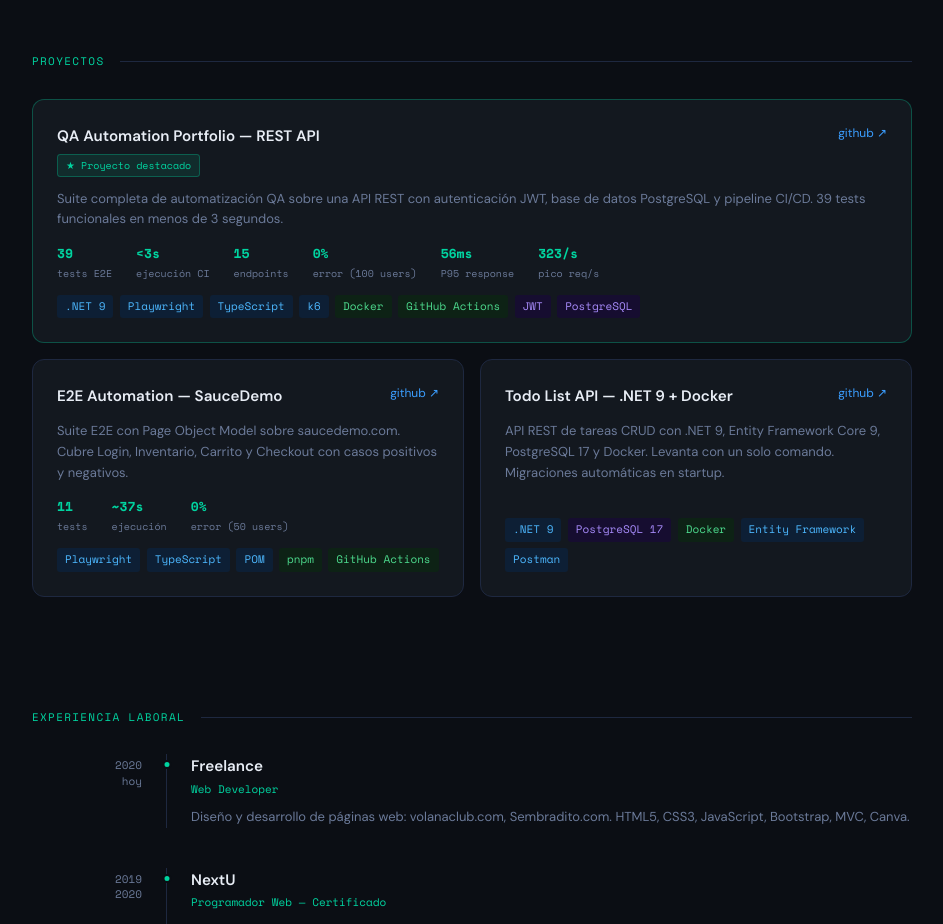
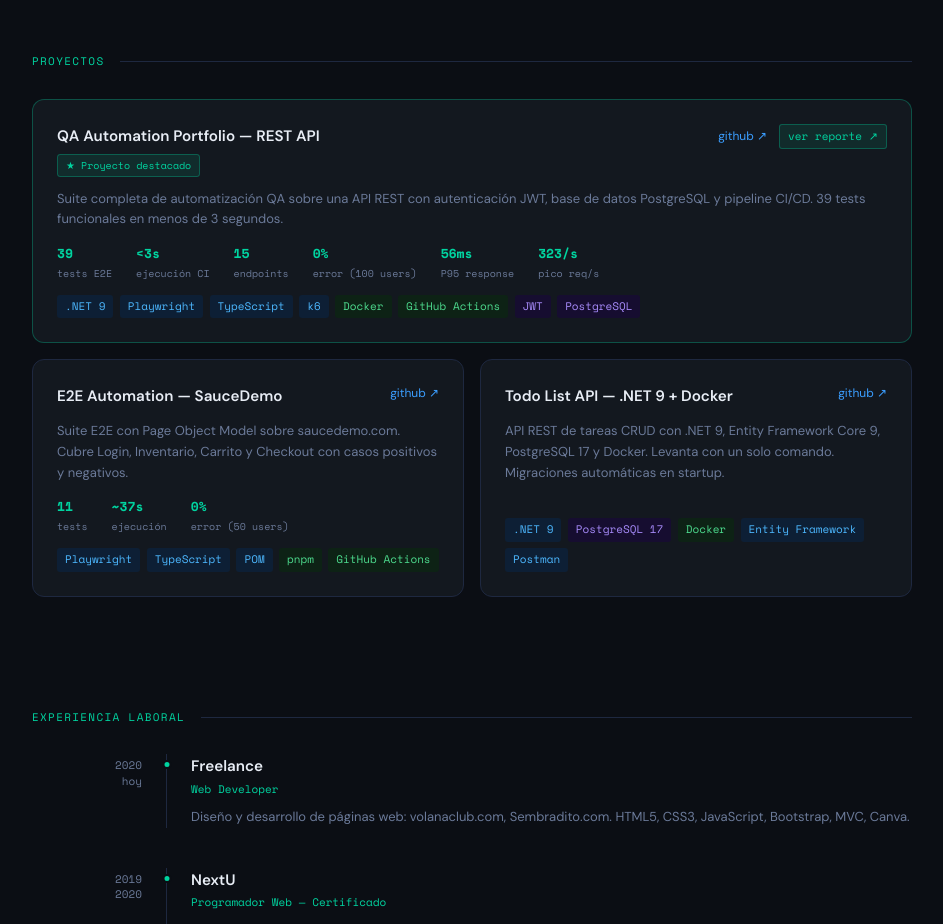
Before and after one commit to JulioCesar339/portfolio, a website built with Vite: page index.html in a window 1280 px wide. Shown: the part 909-1833 px from the top of the page, without its empty margins (168-1111 px from the left). Built offline with nearby package versions, Linux system fonts and the light colour scheme.

Commit message:
feat: add report link to project card

```diff
--- a/index.html
+++ b/index.html
@@ -75,8 +75,10 @@
             <div class="proj-title">QA Automation Portfolio — REST API</div>
             <div style="margin-top:4px"><span class="proj-starred">★ Proyecto destacado</span></div>
           </div>
-          <a href="https://github.com/JulioCesar339/qa-porfolio" target="_blank" class="proj-link">github ↗</a>
-        </div>
+<div style="display:flex; gap:.75rem; align-items:center;">
+  <a href="https://github.com/JulioCesar339/qa-porfolio" target="_blank" rel="noopener noreferrer" class="proj-link">github ↗</a>
+  <a href="https://juliocesar339.github.io/qa-porfolio/" target="_blank" rel="noopener noreferrer" class="proj-link report-link">ver reporte ↗</a>
+</div>        </div>
         <p class="proj-desc">Suite completa de automatización QA sobre una API REST con autenticación JWT, base de datos PostgreSQL y pipeline CI/CD. 39 tests funcionales en menos de 3 segundos.</p>
         <div class="proj-metrics">
           <div class="metric"><span class="metric-val" data-count="39" data-suffix="">0</span><span class="metric-lbl">tests E2E</span></div>
--- a/src/css/styles.css
+++ b/src/css/styles.css
@@ -425,3 +425,18 @@ footer {
 .cert-title { font-weight: 600; font-size: .95rem; color: var(--text); margin-bottom: 3px; }
 .cert-sub   { font-size: 12px; color: var(--muted); margin-bottom: 3px; }
 .cert-link  { font-size: 11px; color: var(--accent2); font-family: 'Space Mono', monospace; }
+/* ── Report link ────────────────────────────────────── */
+.report-link {
+  color: var(--accent);
+  background: rgba(0, 212, 160, .1);
+  border: 1px solid rgba(0, 212, 160, .3);
+  border-radius: 3px;
+  padding: 3px 8px;
+  font-family: 'Space Mono', monospace;
+  font-size: 11px;
+  transition: background .2s;
+}
+.report-link:hover {
+  background: rgba(0, 212, 160, .2);
+  text-decoration: none;
+}
```
